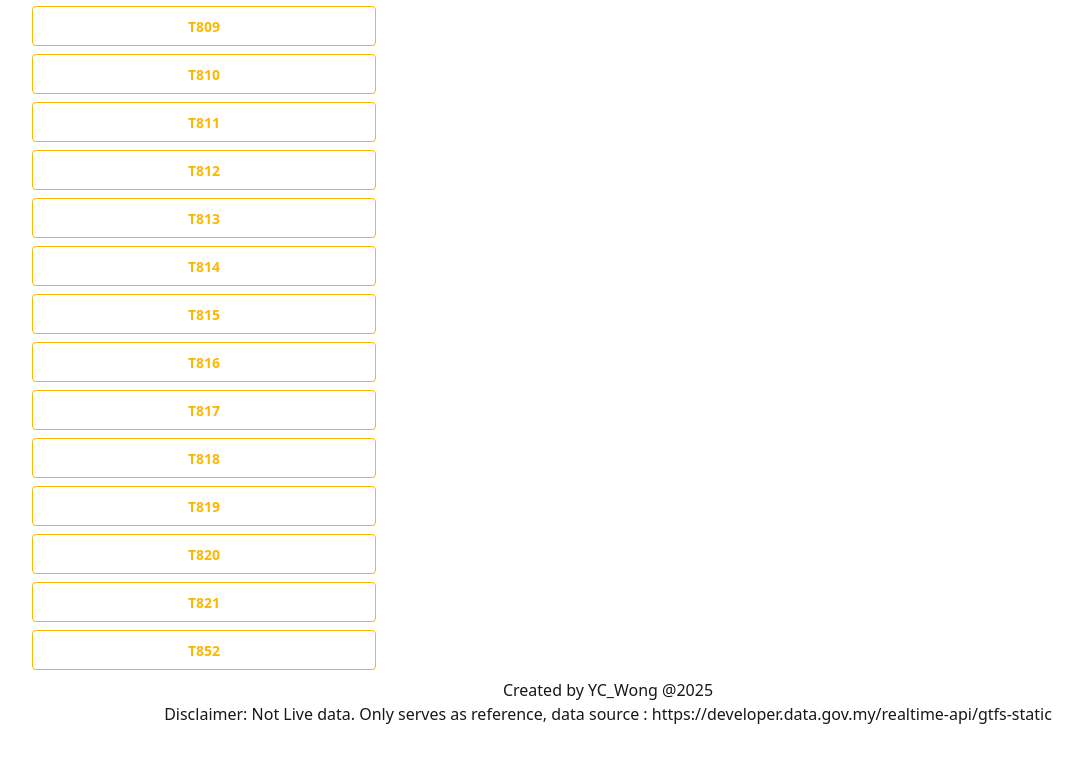
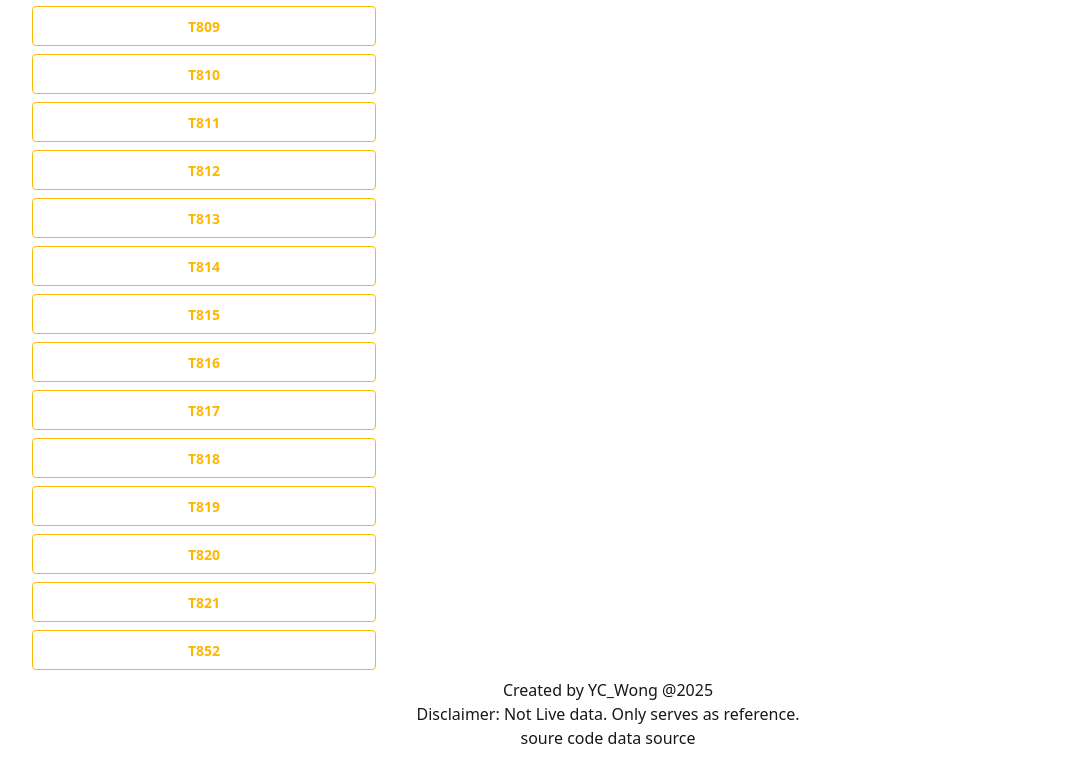
Before and after one commit to WongYC-66/react-kl-bus-timetable, a React (Vite) app: page / in a window 1280 px wide. Shown: the part 4654-5436 px from the top of the page, without its empty margins (32-1115 px from the left). Built offline with nearby package versions, Linux system fonts and the light colour scheme.

Commit message:
add: links to footer

```diff
--- a/src/App.jsx
+++ b/src/App.jsx
@@ -50,7 +50,14 @@ export default function App() {
         <p>
           Created by YC_Wong @2025
         </p>
-        <p>Disclaimer: Not Live data. Only serves as reference, data source : https://developer.data.gov.my/realtime-api/gtfs-static</p>
+
+        <p>Disclaimer: Not Live data. Only serves as reference. </p>
+
+        <p>
+          <a href='https://github.com/WongYC-66/react-kl-bus-timetable'>soure code</a>
+          <span> </span>
+          <a href='https://developer.data.gov.my/realtime-api/gtfs-static'>data source</a>
+        </p>
       </footer>
     </div>
   )
```
